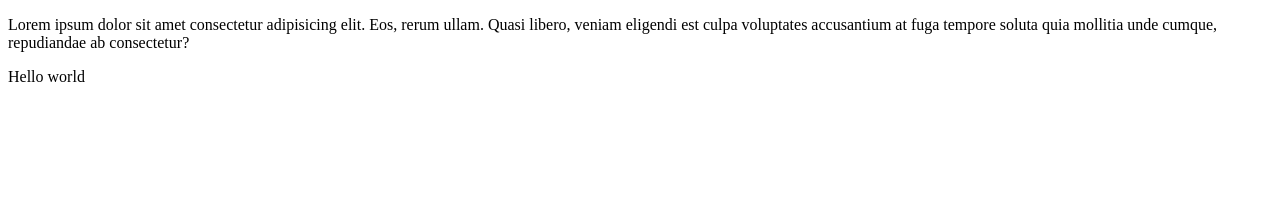
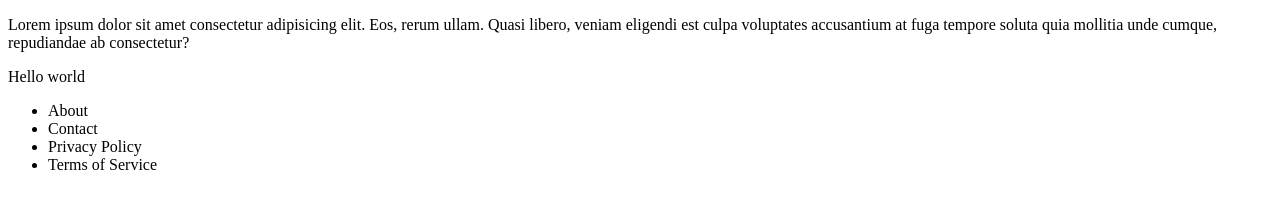
Before and after one commit to PARFEN173/test, a plain HTML site: page index.html in a window 1280 px wide. Drawn offline with Linux system fonts and the light colour scheme.

Commit message:
first develop commit

```diff
--- a/index.html
+++ b/index.html
@@ -17,5 +17,13 @@
       </div>
     </header>
     <div>Hello world</div>
+    <footer>
+      <ul>
+        <li>About</li>
+        <li>Contact</li>
+        <li>Privacy Policy</li>
+        <li>Terms of Service</li>
+      </ul>
+    </footer>
   </body>
 </html>
```
